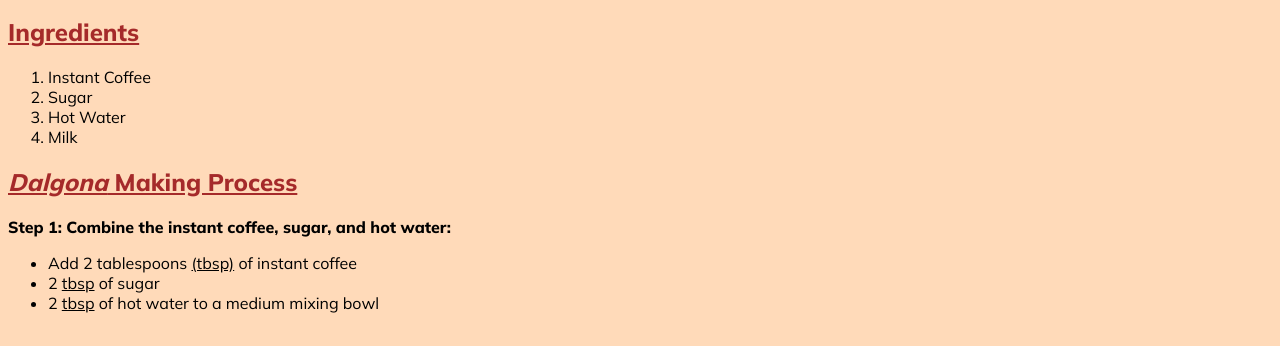
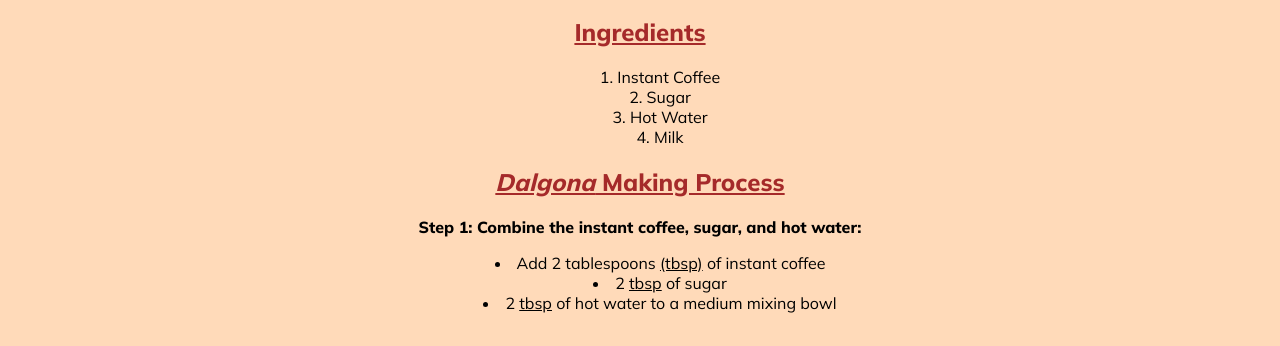
Before and after one commit to YashasBNB/web-platform-coffee, a plain HTML site: page index.html in a window 1280 px wide. Shown: the part 446-792 px from the top of the page. Drawn offline with Linux system fonts and the light colour scheme.

Commit message:
1 file modified

```diff
--- a/style.css
+++ b/style.css
@@ -3,6 +3,7 @@
 body{
   font-family: 'Mulish', sans-serif;
   background: peachpuff;
+  text-align: center;
 }
 
 h2 {
@@ -16,3 +17,11 @@ button{
   color: white;
   font-size: 120%;
 }
+ul{
+  text-align: center;
+  list-style-position:inside;
+}
+ol{
+  text-align: center;
+  list-style-position:inside;
+}
```
